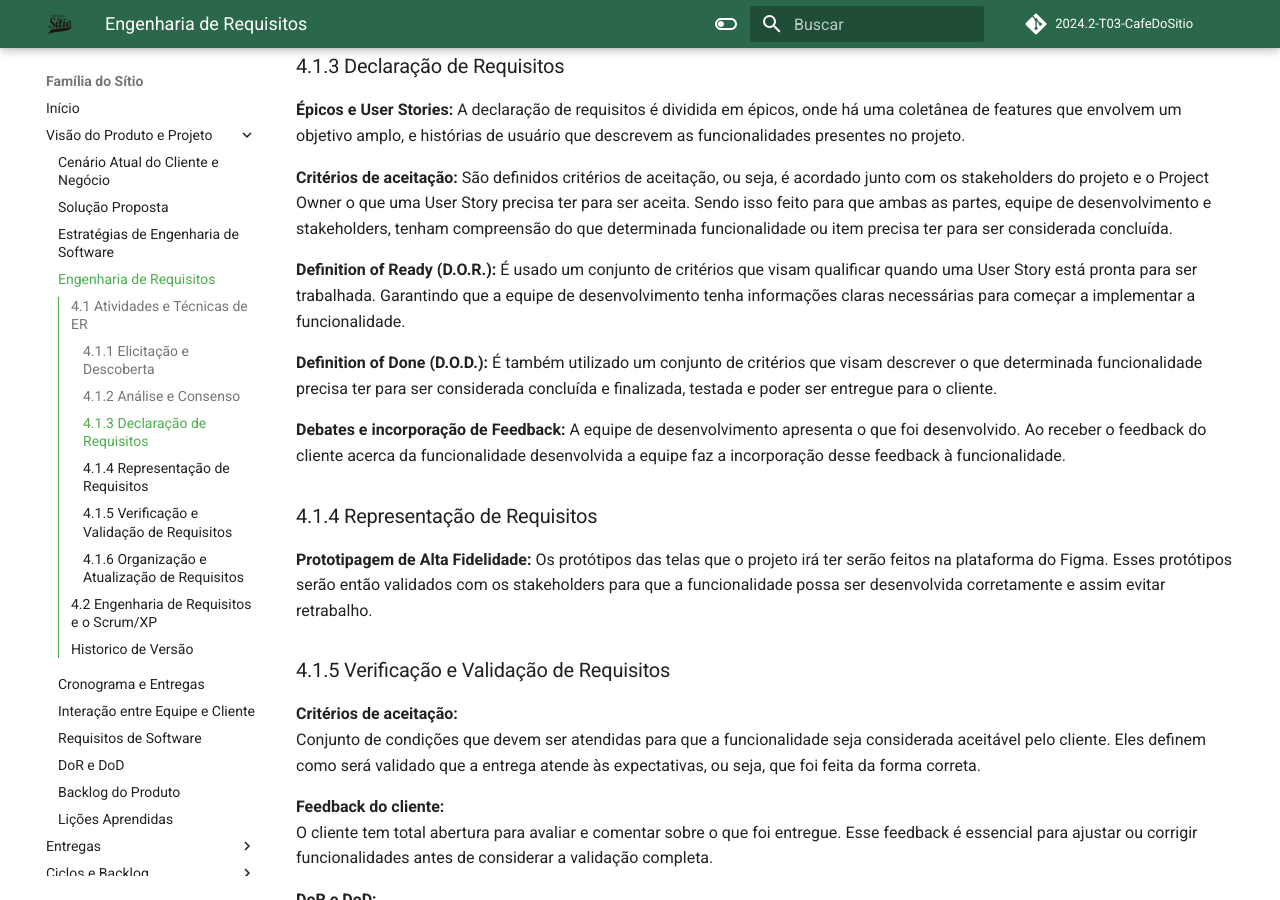
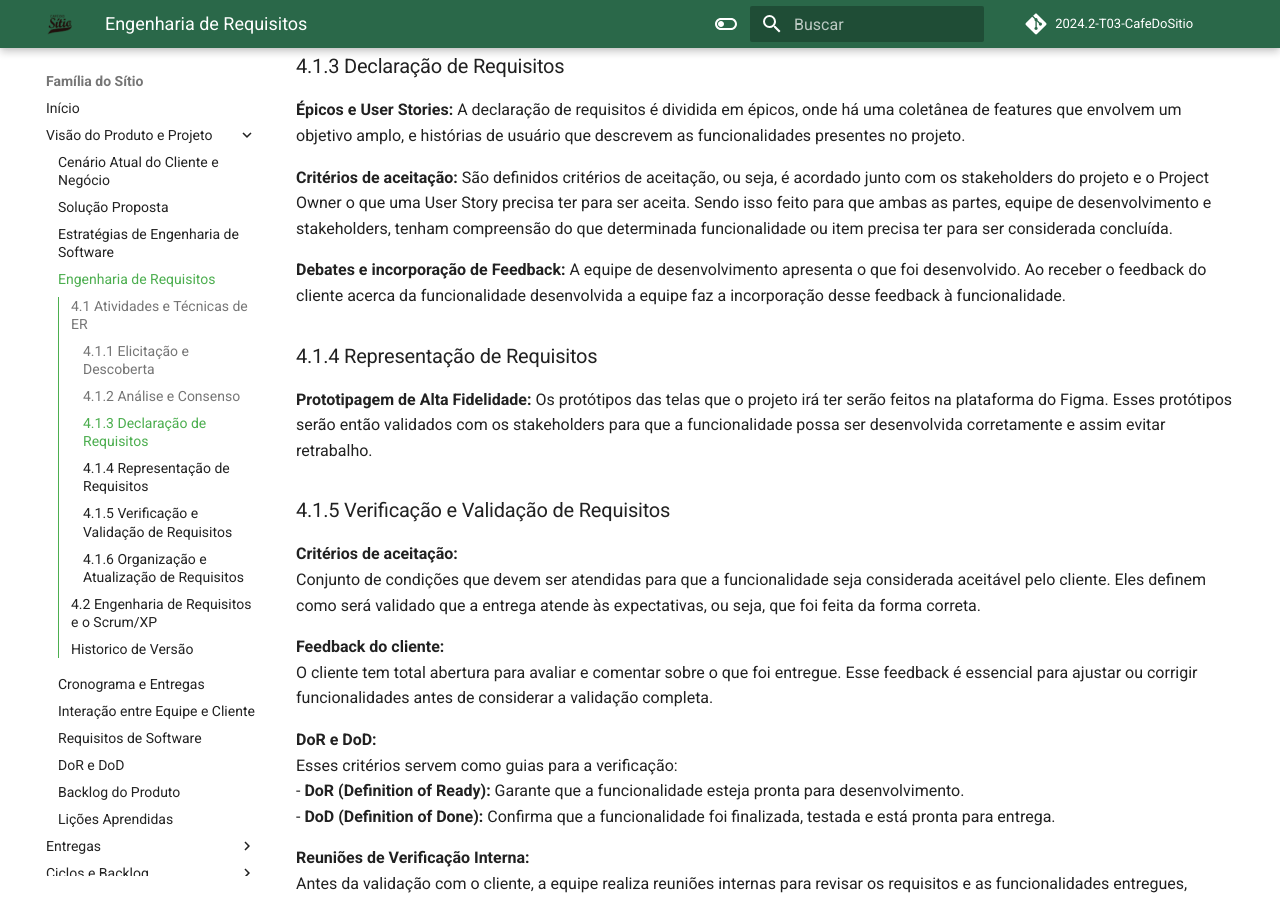
Before and after one commit to mdsreq-fga-unb/2024.2-T03-CafeDoSitio, an MkDocs documentation site: the page built from docs/sections/2-docPage/4-engenhariaRequisitos.md, in a window 1280 px wide and 900 px high, scrolled down 1199 px. Built offline with MkDocs 1.6.1 and Material for MkDocs 9.7.7, drawn with Linux system fonts in a browser that asks for light colours; comment, search, counter and statistics services are not loaded.

Commit message:
docs: correcao no topico 4

```diff
--- a/docs/sections/2-docPage/4-engenhariaRequisitos.md
+++ b/docs/sections/2-docPage/4-engenhariaRequisitos.md
@@ -29,13 +29,6 @@
 
 
 **Critérios de aceitação:** São definidos critérios de aceitação, ou seja, é acordado junto com os stakeholders do projeto e o Project Owner o que uma User Story precisa ter para ser aceita. Sendo isso feito para que ambas as partes, equipe de desenvolvimento e stakeholders, tenham compreensão do que determinada funcionalidade ou item precisa ter para ser considerada concluída.
-
-
-**Definition of Ready (D.O.R.):** É usado um conjunto de critérios que visam qualificar quando uma User Story está pronta para ser trabalhada. Garantindo que a equipe de desenvolvimento tenha informações claras necessárias para começar a implementar a funcionalidade.
-
-
-**Definition of Done (D.O.D.):** É também utilizado um conjunto de critérios que visam descrever o que determinada funcionalidade precisa ter para ser considerada concluída e finalizada, testada e poder ser entregue para o cliente.
-
 
 **Debates e incorporação de Feedback:** A equipe de desenvolvimento apresenta o que foi desenvolvido. Ao receber o feedback do cliente acerca da funcionalidade desenvolvida a equipe faz a incorporação desse feedback à funcionalidade.
 
```
